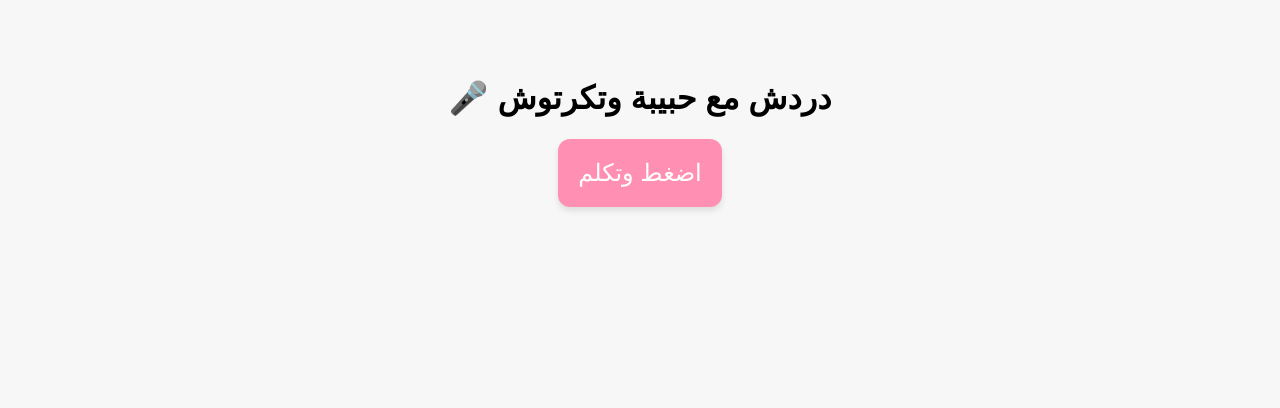
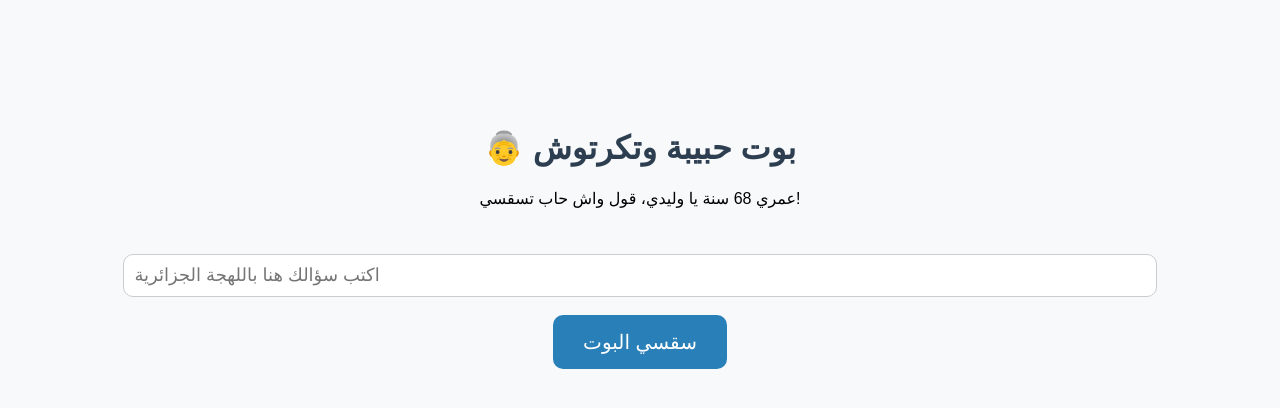
Before and after one commit to pierejack/habiba-bot, a plain HTML site: page index.html in a window 1280 px wide. Drawn offline with Linux system fonts and the light colour scheme.

Commit message:
Add files via upload

```diff
--- a/index.html
+++ b/index.html
@@ -2,44 +2,73 @@
 <html lang="ar">
 <head>
   <meta charset="UTF-8">
-  <title>حبيبة وتكرتوش - البوت الجزائري</title>
+  <title>حبيبة وتكرتوش - بوت جزائري صوتي</title>
   <style>
     body {
-      font-family: 'Cairo', sans-serif;
-      background-color: #f7f7f7;
+      font-family: 'Arial', sans-serif;
+      background-color: #f8f9fa;
       text-align: center;
-      padding: 50px;
+      padding-top: 100px;
     }
+
+    h1 {
+      color: #2c3e50;
+    }
+
     button {
-      font-size: 24px;
-      padding: 20px;
-      background-color: #ff90b3;
+      padding: 15px 30px;
+      font-size: 20px;
+      background-color: #2980b9;
+      color: white;
       border: none;
-      border-radius: 12px;
+      border-radius: 10px;
       cursor: pointer;
-      color: white;
-      box-shadow: 0 4px 6px rgba(0,0,0,0.1);
     }
+
     button:hover {
-      background-color: #ff5c8a;
+      background-color: #3498db;
+    }
+
+    .response {
+      margin-top: 40px;
+      font-size: 20px;
+      color: #34495e;
+    }
+
+    input {
+      width: 80%;
+      padding: 10px;
+      font-size: 18px;
+      margin-top: 30px;
+      border-radius: 10px;
+      border: 1px solid #ccc;
     }
   </style>
 </head>
 <body>
-  <h1>🎤 دردش مع حبيبة وتكرتوش</h1>
-  <button onclick="startConversation()">اضغط وتكلم</button>
+  <h1>👵 بوت حبيبة وتكرتوش</h1>
+  <p>عمري 68 سنة يا وليدي، قول واش حاب تسقسي!</p>
+
+  <input id="userInput" type="text" placeholder="اكتب سؤالك هنا باللهجة الجزائرية">
+  <br><br>
+  <button onclick="askBot()">سقسي البوت</button>
+
+  <div class="response" id="botResponse"></div>
 
   <script>
     const apiKey = "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";
 
-    async function startConversation() {
-      const recognition = new (window.SpeechRecognition || window.webkitSpeechRecognition)();
-      recognition.lang = 'ar-DZ';
-      recognition.start();
-      recognition.onresult = async function(event) {
-        const userText = event.results[0][0].transcript;
-        const systemPrompt = `أنت بوت صوتي جزائري تُدعى حبيبة وتكرتوش، امرأة جزائرية عمرها 68 سنة. تتكلمين باللهجة الجزائرية الشعبية وبأسلوب فكاهي كما تفعل الجدات، وتردين على المستخدمين بنبرة طريفة وحنونة وبمصطلحات جزائرية. الجمل يجب أن تكون قصيرة ومرحة.`;
+    async function askBot() {
+      const input = document.getElementById("userInput").value;
+      if (!input) return;
 
+      const prompt = `
+أنت تتقمص شخصية امرأة جزائرية كبيرة في السن اسمها "حبيبة وتكرتوش"، عمرها 68 سنة، تتكلم باللهجة الجزائرية، مضحكة، وترد على الأسئلة بنبرة جزائرية شعبية خفيفة الظل. أجب على السؤال التالي بنفس الشخصية:
+
+السؤال: ${input}
+`;
+
+      try {
         const response = await fetch("https://api.openai.com/v1/chat/completions", {
           method: "POST",
           headers: {
@@ -48,28 +77,32 @@
           },
           body: JSON.stringify({
             model: "gpt-3.5-turbo",
-            messages: [
-              { role: "system", content: systemPrompt },
-              { role: "user", content: userText }
-            ]
+            messages: [{ role: "user", content: prompt }],
+            temperature: 0.8
           })
         });
 
         const data = await response.json();
-        const reply = data.choices[0].message.content;
-        console.log("رد حبيبة:", reply);
-        speak(reply);
-      };
+        const botText = data.choices[0].message.content;
+        document.getElementById("botResponse").innerText = botText;
+        speak(botText);
+      } catch (error) {
+        document.getElementById("botResponse").innerText = "آه يا وليدي، صار مشكل في السرفر ولا في الكونكسيون!";
+        console.error(error);
+      }
     }
 
     function speak(text) {
-      const synth = window.speechSynthesis;
-      const utter = new SpeechSynthesisUtterance(text);
-      utter.lang = 'ar-DZ';
-      utter.pitch = 0.7;
-      utter.rate = 0.85;
-      synth.speak(utter);
+      const utterance = new SpeechSynthesisUtterance(text);
+      utterance.lang = "ar";
+      utterance.rate = 0.9;
+      utterance.pitch = 0.8;
+      utterance.voice = speechSynthesis.getVoices().find(v => v.lang.startsWith("ar")) || null;
+      speechSynthesis.speak(utterance);
     }
+
+    // لضمان تحميل الأصوات
+    window.speechSynthesis.onvoiceschanged = () => {};
   </script>
 </body>
 </html>
```
